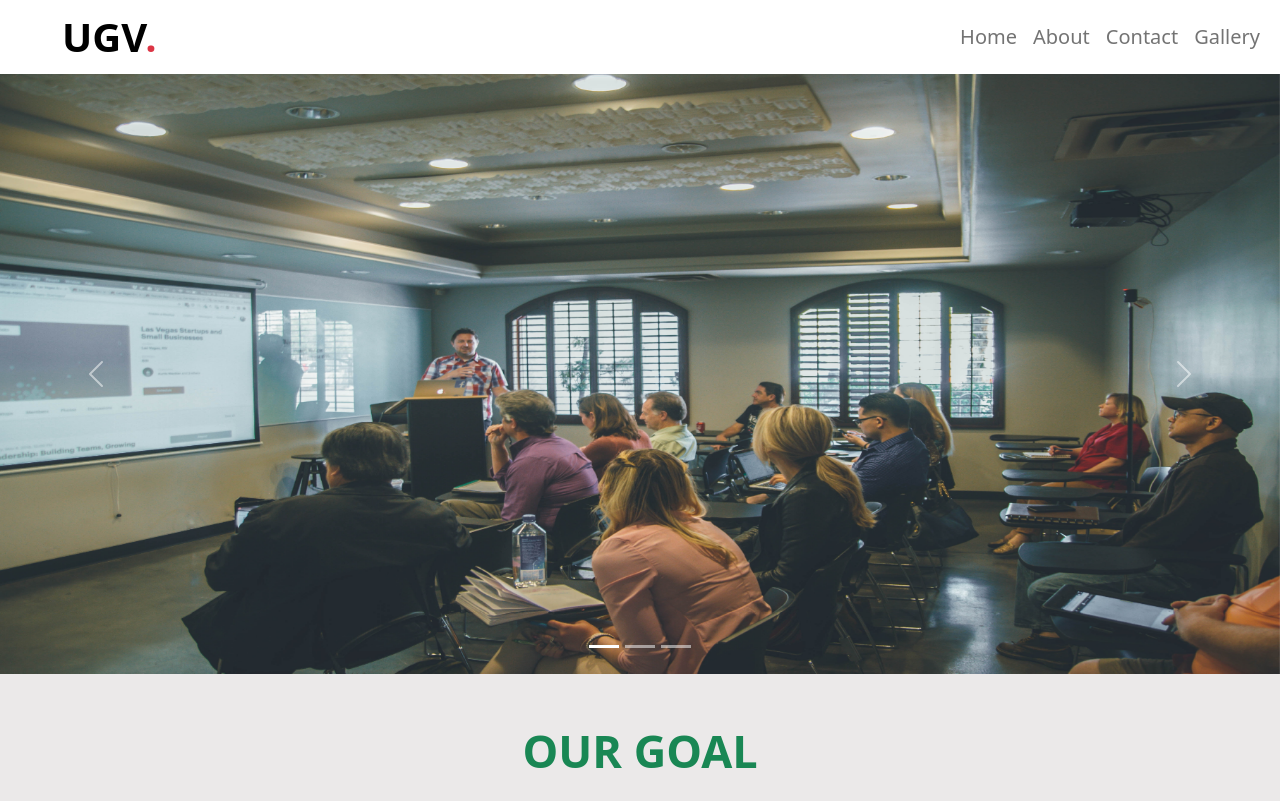
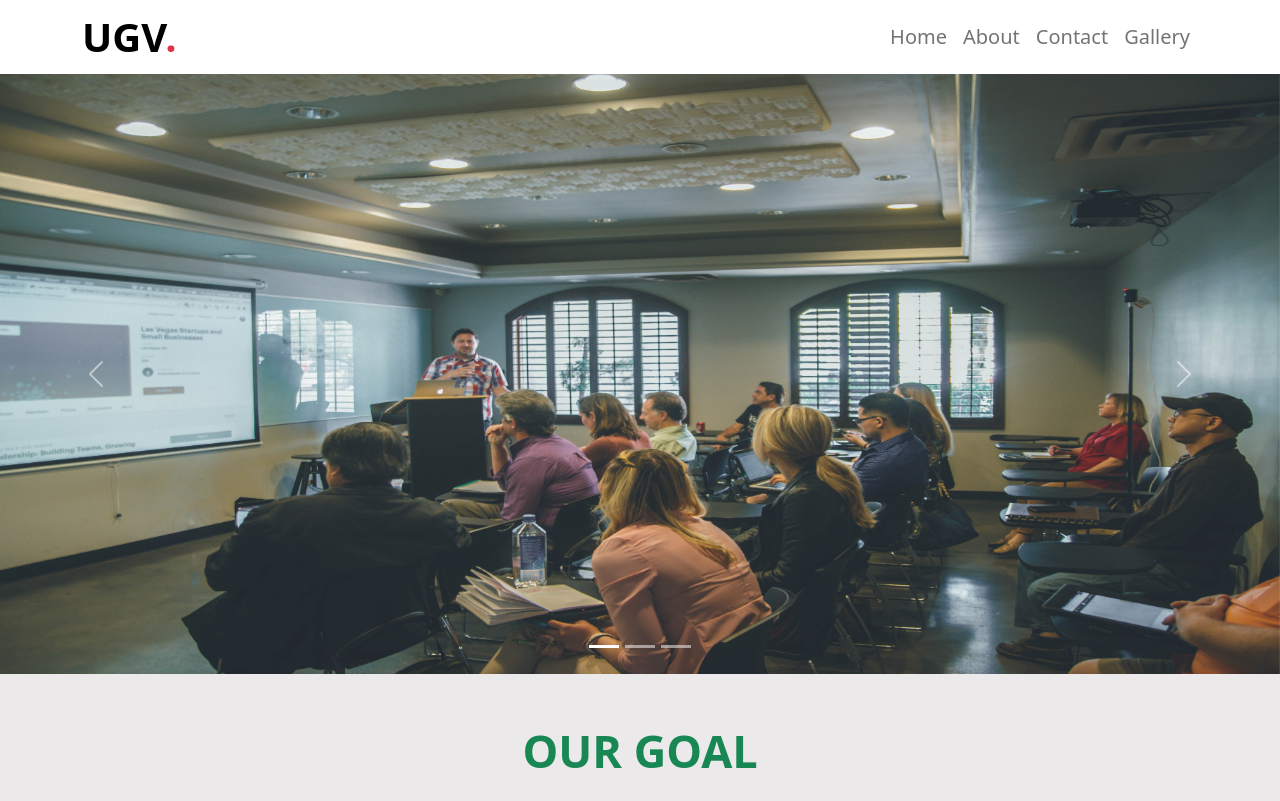
Before and after one commit to Sazzat-UGV/UGV-Web-Design-Class-Final-Project, a plain HTML site: page index.html in a window 1280 px wide. Shown: the top 801 px of the page. Drawn offline with nearby package versions, Linux system fonts and the light colour scheme.

Commit message:
Project Complete

```diff
--- a/assets/css/style.css
+++ b/assets/css/style.css
@@ -4,7 +4,6 @@
     font-weight: 700;
     color: #000;
     margin: 0;
-    padding-left: 50px;
 }
 
 .nav-link{
--- a/index.html
+++ b/index.html
@@ -14,7 +14,7 @@
   </head>
   <body>
     <nav class="navbar navbar-expand-lg navbar-light bg-body-tertiary">
-      <div class="container-fluid">
+      <div class="container">
         <a class="navbar-brand text-black header" href="index.html"><h1>UGV<span class="text-danger">.</span></h1></a>
         <button class="navbar-toggler" type="button" data-bs-toggle="collapse" data-bs-target="#navbarSupportedContent" aria-controls="navbarSupportedContent" aria-expanded="false" aria-label="Toggle navigation">
           <span class="navbar-toggler-icon"></span>
```
Also changed, not shown: about.html (+1 -1 lines), contact.html (+1 -1 lines), gallery.html (+1 -1 lines).
